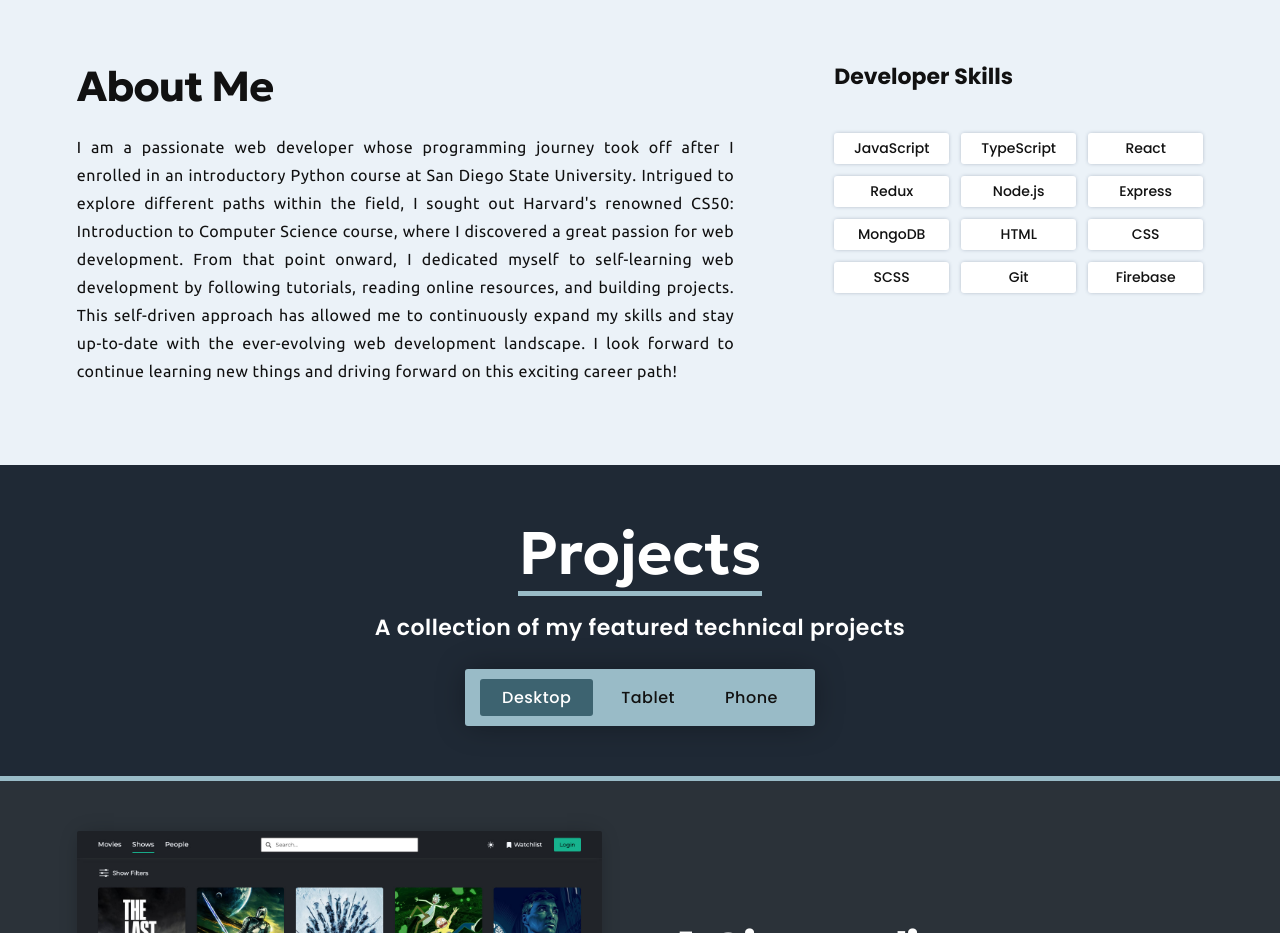
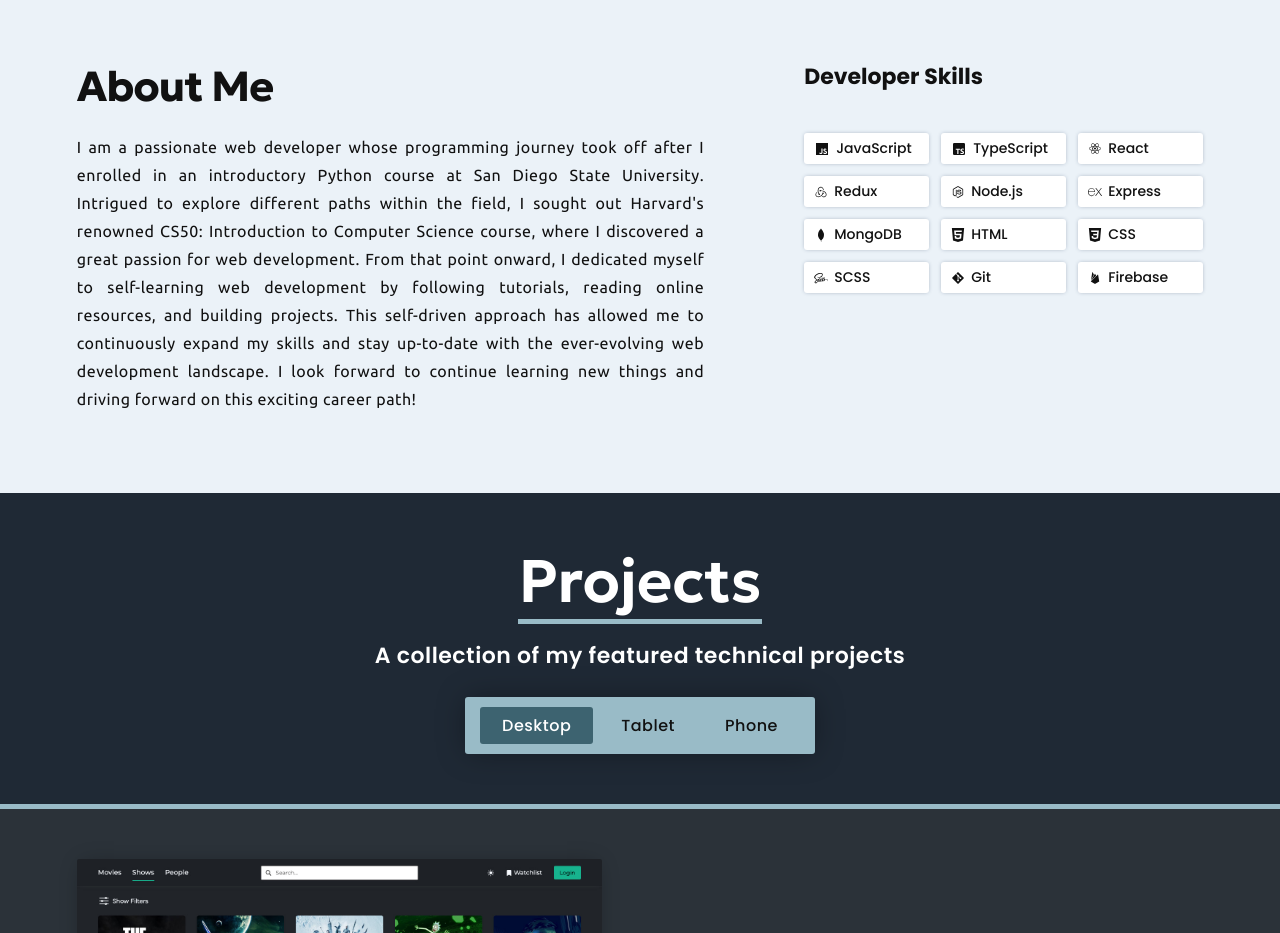
Before and after one commit to mehdi-sajedi/Portfolio, a React (Vite) app: page / in a window 1280 px wide. Shown: the part 820-1753 px from the top of the page. Built offline with nearby package versions, Linux system fonts and the light colour scheme.

Commit message:
Added icons and click event for dev skills in about section

```diff
--- a/package.json
+++ b/package.json
@@ -13,7 +13,7 @@
     "framer-motion": "^10.12.16",
     "react": "^18.2.0",
     "react-dom": "^18.2.0",
-    "react-icons": "^4.9.0",
+    "react-icons": "^4.10.1",
     "react-scroll": "^1.8.9",
     "sass": "^1.62.1"
   },
--- a/src/components/About.jsx
+++ b/src/components/About.jsx
@@ -1,10 +1,45 @@
 import styles from './About.module.scss';
 import { motion } from 'framer-motion';
+import { useState } from 'react';
 
 // prettier-ignore
-const skills = ['JavaScript', 'TypeScript', 'React', 'Redux', 'Node.js', 'Express', 'MongoDB', 'HTML', 'CSS', 'SCSS', 'Git', 'Firebase']
+import { BiLogoNodejs, BiLogoRedux, BiLogoFirebase, BiLogoGit, BiLogoReact, BiLogoJavascript, BiLogoTypescript } from 'react-icons/bi';
+import {
+  SiExpress,
+  SiHtml5,
+  SiCss3,
+  SiJavascript,
+  SiTypescript,
+} from 'react-icons/si';
+import { DiMongodb, DiSass } from 'react-icons/di';
+
+// prettier-ignor
+const skills = [
+  ['JavaScript', <BiLogoJavascript />],
+  ['TypeScript', <BiLogoTypescript />],
+  ['React', <BiLogoReact />],
+  ['Redux', <BiLogoRedux />],
+  ['Node.js', <BiLogoNodejs />],
+  ['Express', <SiExpress />],
+  ['MongoDB', <DiMongodb />],
+  ['HTML', <SiHtml5 />],
+  ['CSS', <SiCss3 />],
+  ['SCSS', <DiSass />],
+  ['Git', <BiLogoGit />],
+  ['Firebase', <BiLogoFirebase />],
+];
 
 const About = () => {
+  const [skillsActive, setSkillsActive] = useState([]);
+
+  const onClick = (text) => {
+    if (!skillsActive.includes(text)) {
+      setSkillsActive((prevState) => [...prevState, text]);
+    } else {
+      setSkillsActive((prevState) => prevState.filter((s) => s !== text));
+    }
+  };
+
   return (
     <section id='about' className={styles.aboutContainer}>
       <motion.div
@@ -34,8 +69,17 @@ const About = () => {
         <div className={styles.skillSection}>
           <h3 className={styles.lead}>Developer Skills</h3>
           <ul className={styles.skills}>
-            {skills.map((s) => {
-              return <li key={s}>{s}</li>;
+            {skills.map(([text, logo]) => {
+              return (
+                <li
+                  key={text}
+                  onClick={() => onClick(text)}
+                  className={skillsActive.includes(text) ? styles.active : ''}
+                >
+                  <i className={styles.logo}>{logo}</i>
+                  <span>{text}</span>
+                </li>
+              );
             })}
           </ul>
         </div>
--- a/src/components/About.module.scss
+++ b/src/components/About.module.scss
@@ -3,6 +3,7 @@
 .aboutContainer {
   // @include set-bg-and-text-colors(#e1ecf7);
   // @include set-bg-and-text-colors(#e7f0f9);
+  // @include set-bg-and-text-colors(#eef4f9);
   @include set-bg-and-text-colors(#ebf2f8);
 
   .about {
@@ -73,9 +74,42 @@
         li {
           box-shadow: 0 0 4px -1px rgba(33, 56, 84, 0.42);
           border-radius: 3px;
-          padding: 5px 0;
-          min-width: 115px;
+          padding: 5px 10px;
+          min-width: 125px;
           background-color: var(--white);
+          display: flex;
+          align-items: center;
+          column-gap: 6px;
+          cursor: pointer;
+          transition: var(--ts-effect);
+          user-select: none;
+
+          $skill-colors: #f0db4f, #007acc, #61dbfb, #764abc, #68a063, #3c873a,
+            #4db33d, #e34c26, #264de4, #cd6799, #f34f29, #ffa611;
+
+          @for $i from 1 through length($skill-colors) {
+            $clr: nth($skill-colors, $i);
+
+            // &:nth-child(#{$i}):hover {
+              // @include set-bg-and-text-colors($clr);
+              // background-color: rgba($clr, 0.5);
+            // }
+
+            &.active:nth-child(#{$i}) {
+              @include set-bg-and-text-colors($clr);
+            }
+          }
+
+          .logo {
+            display: flex;
+          }
+
+          &:first-of-type,
+          &:nth-of-type(2) {
+            .logo {
+              font-size: 16px;
+            }
+          }
         }
       }
     }
```
Also changed, not shown: 1 other file (tests, documents, lock files or other folders).
